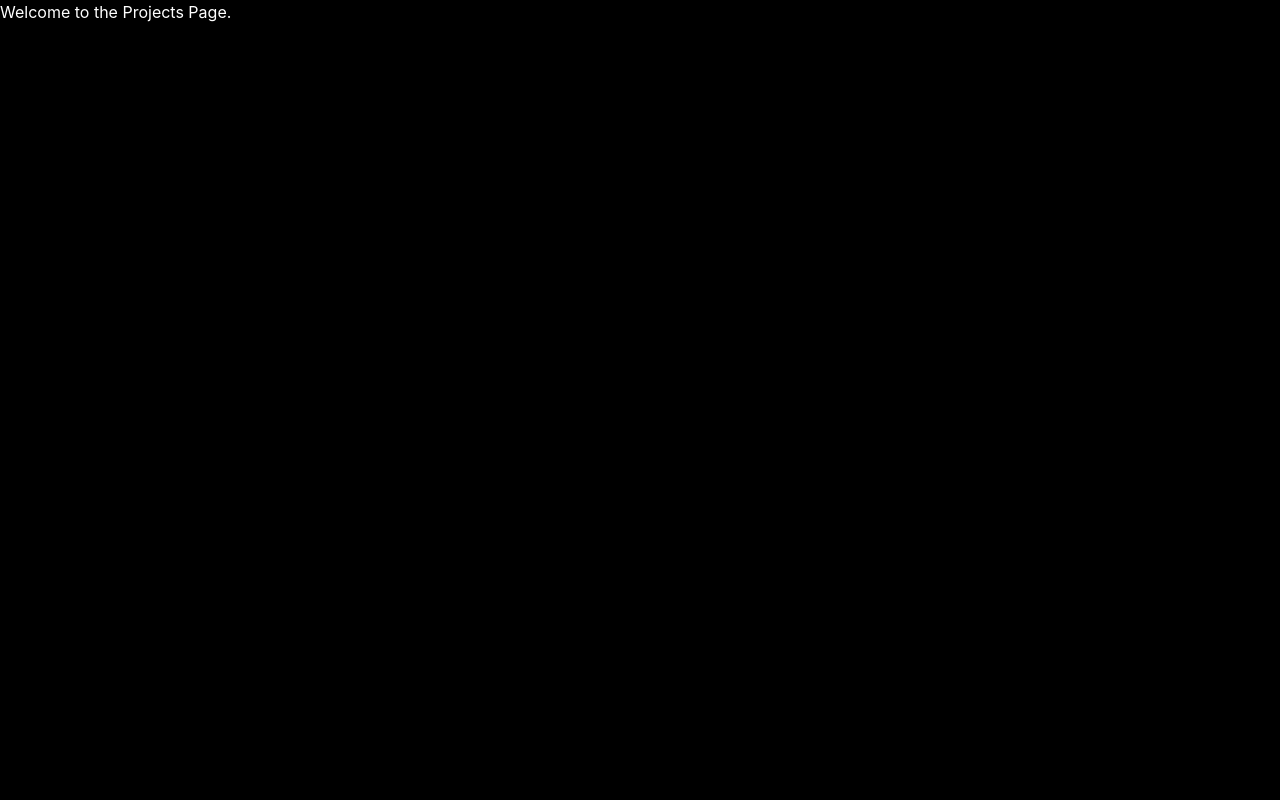
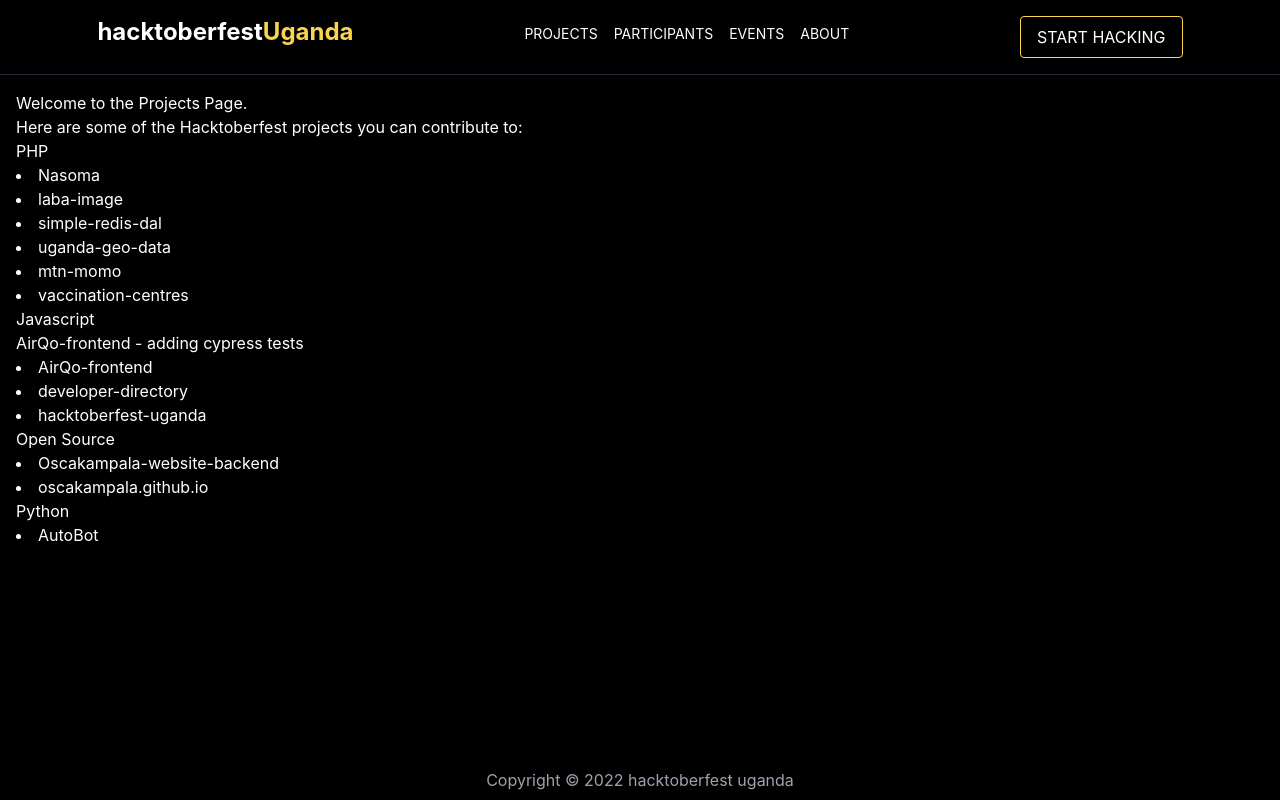
Before and after one commit to javaScriptKampala/hacktoberfest-uganda, a Next.js app: page /Projects in a window 1280 px wide. Built offline with nearby package versions, Linux system fonts and the light colour scheme.

Commit message:
Project Links added to Projects page

```diff
--- a/pages/Projects.js
+++ b/pages/Projects.js
@@ -1,8 +1,60 @@
+import Layout from "../components/Layout";
+
 const projects = () => {
     return (
-        <div>
+        <Layout title="Projects">
+             <div>
             <h1>Welcome to the Projects Page.</h1>
         </div>
+        <div>
+            <h1>
+            Here are some of the Hacktoberfest projects you can contribute to:
+            </h1>
+        </div>
+
+        {/* PHP */}
+        <div>
+            <h3>PHP</h3>
+            <p>
+                <li><a href="https://github.com/OSCA-Kampala-Chapter/nasoma">Nasoma</a></li>
+                <li><a href="https://github.com/OSCA-Kampala-Chapter/laba-image">laba-image</a></li>
+                <li><a href="https://github.com/cimengineering/simple-redis-dal">simple-redis-dal</a></li>
+                <li><a href="https://github.com/kusaasira/uganda-geo-data">uganda-geo-data</a></li>
+                <li><a href="https://github.com/ogwok/mtn-momo">mtn-momo</a></li>
+                <li><a href="https://github.com/stuartelimu/vaccination-centres">vaccination-centres</a></li>
+            </p>
+        </div>
+
+        {/* Javascript */}
+        <div>
+            <h3>Javascript</h3>
+            <p>
+                <h4>AirQo-frontend - adding cypress tests</h4>
+            <li><a href="https://github.com/airqo-platform/AirQo-frontend">AirQo-frontend</a></li>
+            <li><a href="https://github.com/javaScriptKampala/developer-directory">developer-directory</a></li>
+            <li><a href="https://github.com/javaScriptKampala/hacktoberfest-uganda ">hacktoberfest-uganda </a></li>
+
+            </p>
+        </div>
+
+        {/* Open Source */}
+        <div>
+            <h3>Open Source</h3>
+            <p>
+            <li><a href="https://github.com/OSCA-Kampala-Chapter/oscakampala-website-backend">Oscakampala-website-backend</a></li>
+            <li><a href="https://github.com/oscakampala/oscakampala.github.io ">oscakampala.github.io </a></li>
+            </p>
+        </div>
+
+        {/* Python */}
+        <div>
+            <h3>Python</h3>
+            <p>
+            <li><a href="https://github.com/OSCA-Kampala-Chapter/autobot ">AutoBot</a></li>
+            </p>
+        </div>
+        </Layout>
+
      );
 }
 
```
